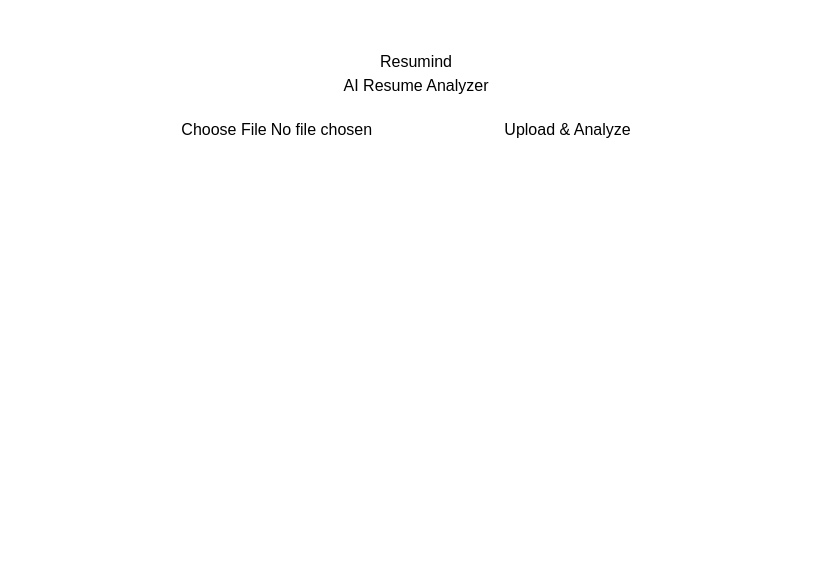
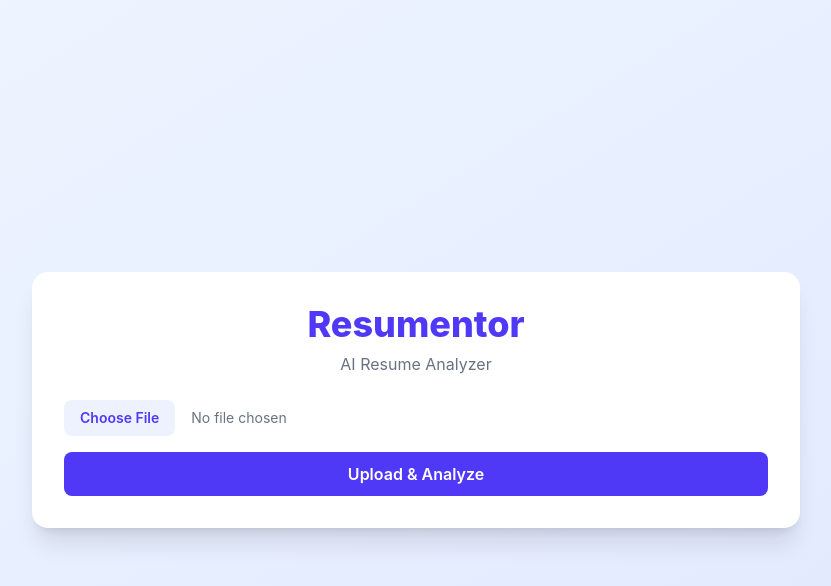
Before and after one commit to hello-abdul-manan/resumentor, a React (Vite) app in the folder frontend/: page / in a window 1280 px wide. Shown: the top 586 px of the page, without its empty margins (224-1055 px from the left). Built offline with nearby package versions, Linux system fonts and the light colour scheme.

Commit message:
Improve UI with Tailwind CSS

```diff
--- a/frontend/src/App.jsx
+++ b/frontend/src/App.jsx
@@ -21,7 +21,7 @@
 
       const response = await axios.post(
         `${import.meta.env.VITE_API_URL}/resume/upload-resume`,
-        formData,
+        formData
       );
 
       setResult(response.data);
@@ -34,75 +34,127 @@
   };
 
   return (
-    <div style={styles.container}>
-      <h1>Resumind</h1>
-      <p>AI Resume Analyzer</p>
+    <div className="min-h-screen bg-gradient-to-br from-blue-50 to-indigo-100 flex items-center justify-center px-4">
+      <div className="w-full max-w-3xl bg-white shadow-xl rounded-2xl p-8">
 
-      <input type="file" accept=".pdf" onChange={handleFileChange} />
-      <button onClick={handleUpload} style={styles.button}>
+        {/* Header */}
+        <div className="text-center mb-6">
+          <h1 className="text-4xl font-extrabold text-indigo-600">
+            Resumentor
+          </h1>
+          <p className="text-gray-500 mt-2">AI Resume Analyzer</p>
+        </div>
+
+        {/* Upload Section */}
+        <div className="flex flex-col items-center gap-4">
+          <input
+            type="file"
+            accept=".pdf"
+            onChange={handleFileChange}
+            className="block w-full text-sm text-gray-500
+                       file:mr-4 file:py-2 file:px-4
+                       file:rounded-lg file:border-0
+                       file:text-sm file:font-semibold
+                       file:bg-indigo-50 file:text-indigo-600
+                       hover:file:bg-indigo-100"
+          />
+
+          <button
+            onClick={handleUpload}
+            className="w-full bg-indigo-600 text-white py-2.5 rounded-lg font-semibold
+                       hover:bg-indigo-700 transition duration-200 disabled:opacity-50"
+            disabled={loading}
+          >
             {loading ? "Analyzing..." : "Upload & Analyze"}
           </button>
+        </div>
 
+        {/* Results */}
         {result && (
-        <div style={styles.result}>
-          <h2>Skills</h2>
-          <ul>
+          <div className="mt-8 space-y-6">
+
+            {/* Score Card */}
+            <div className="bg-indigo-50 border border-indigo-100 rounded-xl p-4 text-center">
+              <h2 className="text-lg font-semibold text-gray-600">Score</h2>
+              <p className="text-3xl font-bold text-indigo-600 mt-1">
+                {result.analysis.score}
+              </p>
+            </div>
+
+            {/* Skills */}
+            <div>
+              <h2 className="text-xl font-semibold mb-2 text-gray-800">
+                Skills
+              </h2>
+              <div className="flex flex-wrap gap-2">
                 {result.skills.map((skill, index) => (
-              <li key={index}>{skill}</li>
+                  <span
+                    key={index}
+                    className="bg-indigo-100 text-indigo-700 px-3 py-1 rounded-full text-sm"
+                  >
+                    {skill}
+                  </span>
                 ))}
-          </ul>
+              </div>
+            </div>
 
-          <h2>Score: {result.analysis.score}</h2>
+            {/* Grid Sections */}
+            <div className="grid md:grid-cols-2 gap-6">
 
-          <h3>Strengths</h3>
-          <ul>
+              {/* Strengths */}
+              <div className="bg-green-50 p-4 rounded-xl border border-green-100">
+                <h3 className="font-semibold text-green-700 mb-2">
+                  Strengths
+                </h3>
+                <ul className="list-disc list-inside text-sm text-gray-700 space-y-1">
                   {result.analysis.strengths.map((item, i) => (
                     <li key={i}>{item}</li>
                   ))}
                 </ul>
+              </div>
 
-          <h3>Weaknesses</h3>
-          <ul>
+              {/* Weaknesses */}
+              <div className="bg-red-50 p-4 rounded-xl border border-red-100">
+                <h3 className="font-semibold text-red-700 mb-2">
+                  Weaknesses
+                </h3>
+                <ul className="list-disc list-inside text-sm text-gray-700 space-y-1">
                   {result.analysis.weaknesses.map((item, i) => (
                     <li key={i}>{item}</li>
                   ))}
                 </ul>
+              </div>
 
-          <h3>Missing Skills</h3>
-          <ul>
+              {/* Missing Skills */}
+              <div className="bg-yellow-50 p-4 rounded-xl border border-yellow-100">
+                <h3 className="font-semibold text-yellow-700 mb-2">
+                  Missing Skills
+                </h3>
+                <ul className="list-disc list-inside text-sm text-gray-700 space-y-1">
                   {result.analysis.missing_skills.map((item, i) => (
                     <li key={i}>{item}</li>
                   ))}
                 </ul>
+              </div>
 
-          <h3>Suggestions</h3>
-          <ul>
+              {/* Suggestions */}
+              <div className="bg-blue-50 p-4 rounded-xl border border-blue-100">
+                <h3 className="font-semibold text-blue-700 mb-2">
+                  Suggestions
+                </h3>
+                <ul className="list-disc list-inside text-sm text-gray-700 space-y-1">
                   {result.analysis.suggestions.map((item, i) => (
                     <li key={i}>{item}</li>
                   ))}
                 </ul>
               </div>
+
+            </div>
+          </div>
         )}
+      </div>
     </div>
   );
 }
 
-const styles = {
-  container: {
-    maxWidth: "700px",
-    margin: "50px auto",
-    textAlign: "center",
-    fontFamily: "Arial",
-  },
-  button: {
-    marginTop: "10px",
-    padding: "10px 20px",
-    cursor: "pointer",
-  },
-  result: {
-    marginTop: "30px",
-    textAlign: "left",
-  },
-};
-
 export default App;
```
Lines whose indentation alone changed are shown as unchanged.
